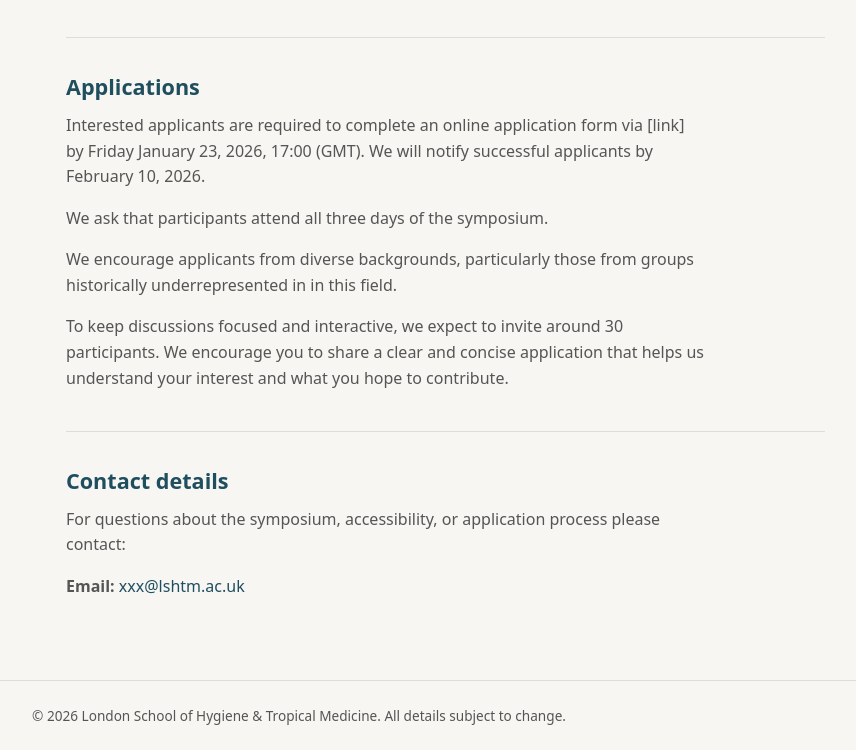
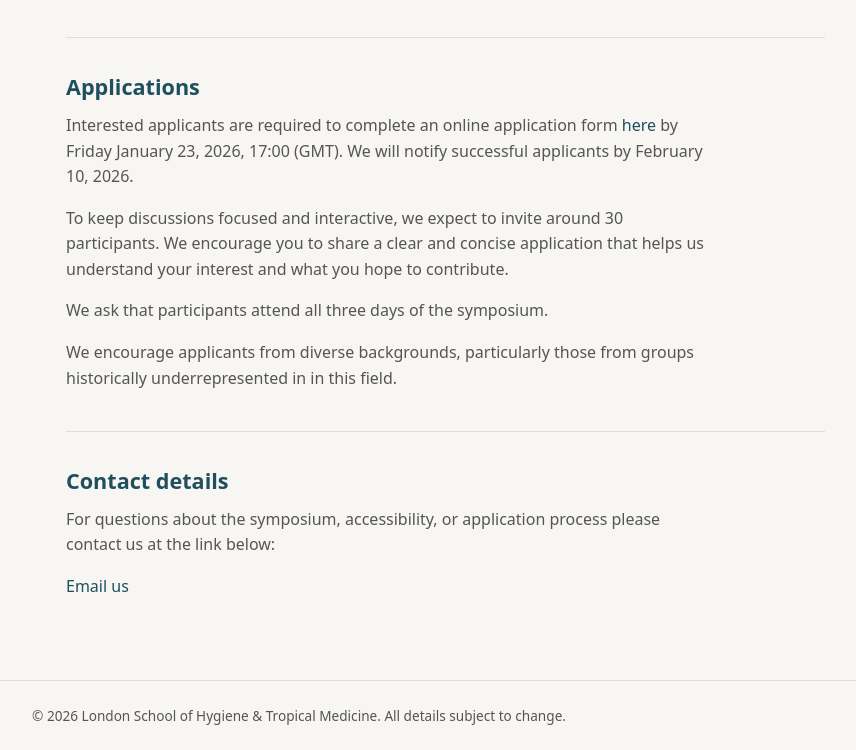
Before and after one commit to wpsharpe/IDSymposium, a plain HTML site: page index.html in a window 1280 px wide. Shown: the part 1743-2493 px from the top of the page, without its empty margins (341-1197 px from the left). Drawn offline with Linux system fonts and the light colour scheme.

Commit message:
add application form link, links to profiles

```diff
--- a/index.html
+++ b/index.html
@@ -435,6 +435,14 @@
           <div class="sidebar-value">January 23, 2026</div>
         </div>
 
+        <div class="sidebar-item">
+          <div class="sidebar-label">Application form</div>
+          <div class="sidebar-value"><a href="https://docs.google.com/forms/d/e/1FAIpQLSd_Q-8R_TxttiNqenceawJfihQXB9ytw75rS9oZj8SFA6cPuA/viewform">Apply here</a>
+</div>
+        </div>
+
+
+
        </div>
     </aside>
 
@@ -454,7 +462,7 @@
         <p>
           The programme will focus on conceptual, methodological, and applied perspectives on the inclusion of social factors in transmission modelling.
         </p>
-          This event is organised by Rosalind Eggo, Alexis Robert, Ioanna Thoma, Lucy Goodfellow, Bethany Morgan, and Wendy Sharpe from the Centre for Mathematical Modelling of Infectious Diseases.
+          This event is organised by <a href="https://www.lshtm.ac.uk/aboutus/people/eggo.rosalind">Rosalind Eggo</a>, <a href="https://www.lshtm.ac.uk/aboutus/people/robert.alexis">Alexis Robert</a>, Ioanna Thoma, <a href="https://www.lshtm.ac.uk/aboutus/people/goodfellow.lucy">Lucy Goodfellow</a>, Beth Morgan, and Wendy Sharpe from the Centre for Mathematical Modelling of Infectious Diseases.
         </p>
         </section>
 
@@ -496,28 +504,28 @@ Where possible, we encourage participants to use their own funding, as this help
             <section id="applications" class="content-section">
         <h2>Applications</h2>
         <p>
-          Interested applicants are required to complete an online application form via [link] by Friday January 23, 2026, 17:00 (GMT). We will notify successful applicants by February 10, 2026.
+          Interested applicants are required to complete an online application form <a href="https://docs.google.com/forms/d/e/1FAIpQLSd_Q-8R_TxttiNqenceawJfihQXB9ytw75rS9oZj8SFA6cPuA/viewform">here</a> by Friday January 23, 2026, 17:00 (GMT). We will notify successful applicants by February 10, 2026.
         </p>
+        <p>
+            To keep discussions focused and interactive, we expect to invite around 30 participants. We encourage you to share a clear and concise application that helps us understand your interest and what you hope to contribute.
+          </p>
         <p>
           We ask that participants attend all three days of the symposium.
         </p>
-
           <p>
             We encourage applicants from diverse backgrounds, particularly those from groups historically underrepresented in in this field.
 
          </p>
-          <p>
-            To keep discussions focused and interactive, we expect to invite around 30 participants. We encourage you to share a clear and concise application that helps us understand your interest and what you hope to contribute.
-          </p>
+
       </section>
 
             <section id="contact" class="content-section">
         <h2>Contact details</h2>
         <p>
-          For questions about the symposium, accessibility, or application process please contact:
+          For questions about the symposium, accessibility, or application process please contact us at the link below:
         </p>
         <p>
-          <strong>Email:</strong> <a href="mailto:xxx@lshtm.ac.uk">xxx@lshtm.ac.uk</a>
+          <a href="mailto:Bethany.Morgan@lshtm.ac.uk">Email us</a>
         </p>
       </section>
     </section>
```
